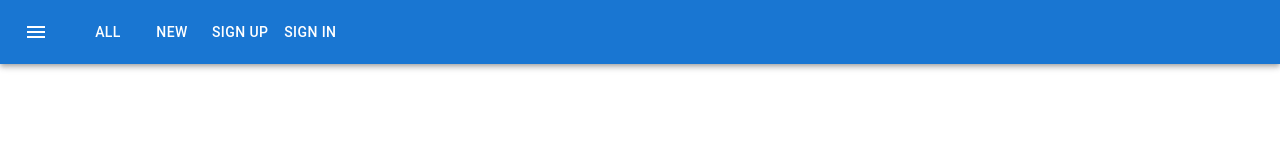
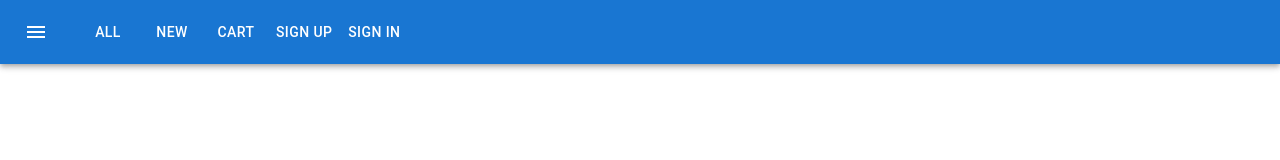
Before and after one commit to raudzius/Store_Present-Academy, a React (Create React App) app: page / in a window 1280 px wide. Shown: the top 160 px of the page. Built offline with nearby package versions, Linux system fonts and the light colour scheme; the HTML template or start-up script is replaced by a standard one.

Commit message:
feat: add shopping cart page

```diff
--- a/src/App.tsx
+++ b/src/App.tsx
@@ -1,5 +1,4 @@
 import * as React from 'react';
-import { Box } from '@mui/material';
 import { createBrowserRouter, RouterProvider } from 'react-router-dom';
 import AllProductsPage from './shared/pages/AllProductsPage';
 import NewProduct from './admin/pages/NewProduct';
@@ -7,6 +6,7 @@ import Navigation from './shared/components/Navigation';
 import ErrorPage from './shared/pages/ErrorPage';
 import SignUpPage from './shared/pages/SignUpPage';
 import SignInPage from './shared/pages/SignInPage';
+import ShoppingCart from './customer/pages/ShoppingCart';
 
 const router = createBrowserRouter([
   {
@@ -23,6 +23,10 @@ const router = createBrowserRouter([
         element: <NewProduct />,
       },
       {
+        path: 'cart',
+        element: <ShoppingCart />,
+      },
+      {
         path: 'signup',
         element: <SignUpPage />,
       },
@@ -34,10 +38,6 @@ const router = createBrowserRouter([
   },
 ]);
 
-const App: React.FC = () => (
-  <Box>
-    <RouterProvider router={router} />
-  </Box>
-);
+const App: React.FC = () => <RouterProvider router={router} />;
 
 export default App;
--- /dev/null
+++ b/src/customer/pages/ShoppingCart.tsx
@@ -0,0 +1,6 @@
+import { Box } from '@mui/material';
+import React from 'react';
+
+const ShoppingCart = () => <Box>ShoppingCart</Box>;
+
+export default ShoppingCart;
--- a/src/shared/components/Navigation/components/Header.tsx
+++ b/src/shared/components/Navigation/components/Header.tsx
@@ -6,7 +6,7 @@ import { Menu } from '@mui/icons-material';
 import { Link as RouterLink } from 'react-router-dom';
 
 const Header = () => (
-  <AppBar position="sticky">
+  <AppBar position="sticky" component="header">
     <Toolbar>
       <IconButton size="large" edge="start" color="inherit" aria-label="menu" sx={{ mr: 2 }}>
         <Menu />
@@ -16,6 +16,9 @@ const Header = () => (
       </Button>
       <Button component={RouterLink} to="products/new" color="inherit">
         New
+      </Button>
+      <Button component={RouterLink} to="cart" color="inherit">
+        Cart
       </Button>
       <Button component={RouterLink} to="signup" color="inherit">
         Sign Up
```
